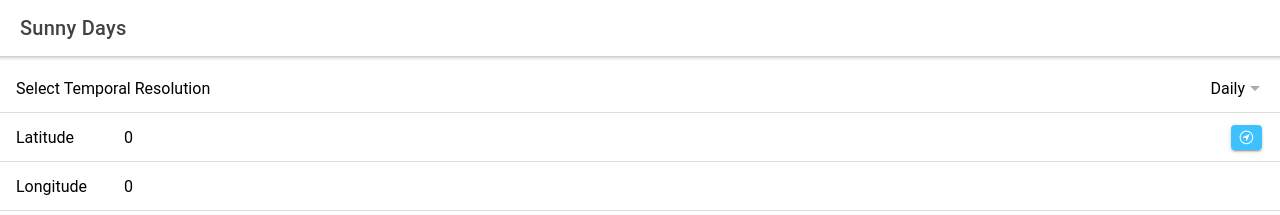
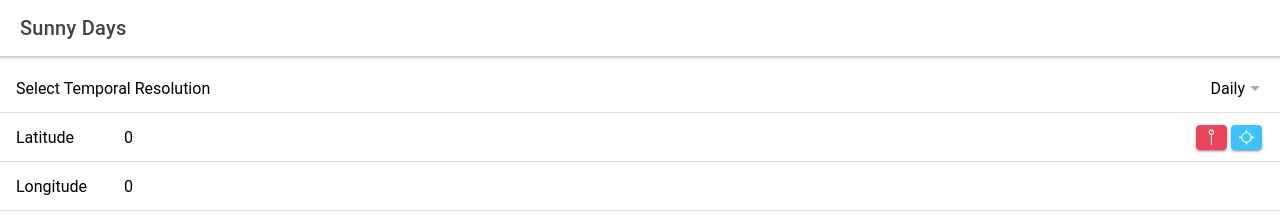
Before and after one commit to josephsleiman16/sunny-days, a React (Create React App) app in the folder sunny-days/: page /tab1 in a window 1280 px wide. Shown: the top 215 px of the page. Built offline with nearby package versions, Linux system fonts and the light colour scheme.

Commit message:
not sure what i changed

```diff
--- a/sunny-days/src/pages/Tab1.js
+++ b/sunny-days/src/pages/Tab1.js
@@ -3,7 +3,7 @@ import { SetStateAction, useState } from 'react';
 import { act } from 'react-dom/test-utils';
 import { useHistory } from 'react-router-dom'
 
-import { navigateCircleOutline, searchOutline } from 'ionicons/icons';
+import { navigateCircleOutline, locateOutline, pinOutline } from 'ionicons/icons';
 
 import ExploreContainer from '../components/ExploreContainer';
 import './Tab1.css';
@@ -112,8 +112,12 @@ const Tab1 = () => {
               onIonChange={e=>setLatitude(parseFloat(e.detail.value))}
             ></IonInput>
 
+            <IonButton color="danger">
+              <IonIcon icon={pinOutline} />
+            </IonButton>
+
             <IonButton color="secondary" onClick={() => showPosition()}>
-              <IonIcon icon={navigateCircleOutline} />
+              <IonIcon icon={locateOutline} />
             </IonButton>
           </IonItem>
 
```
